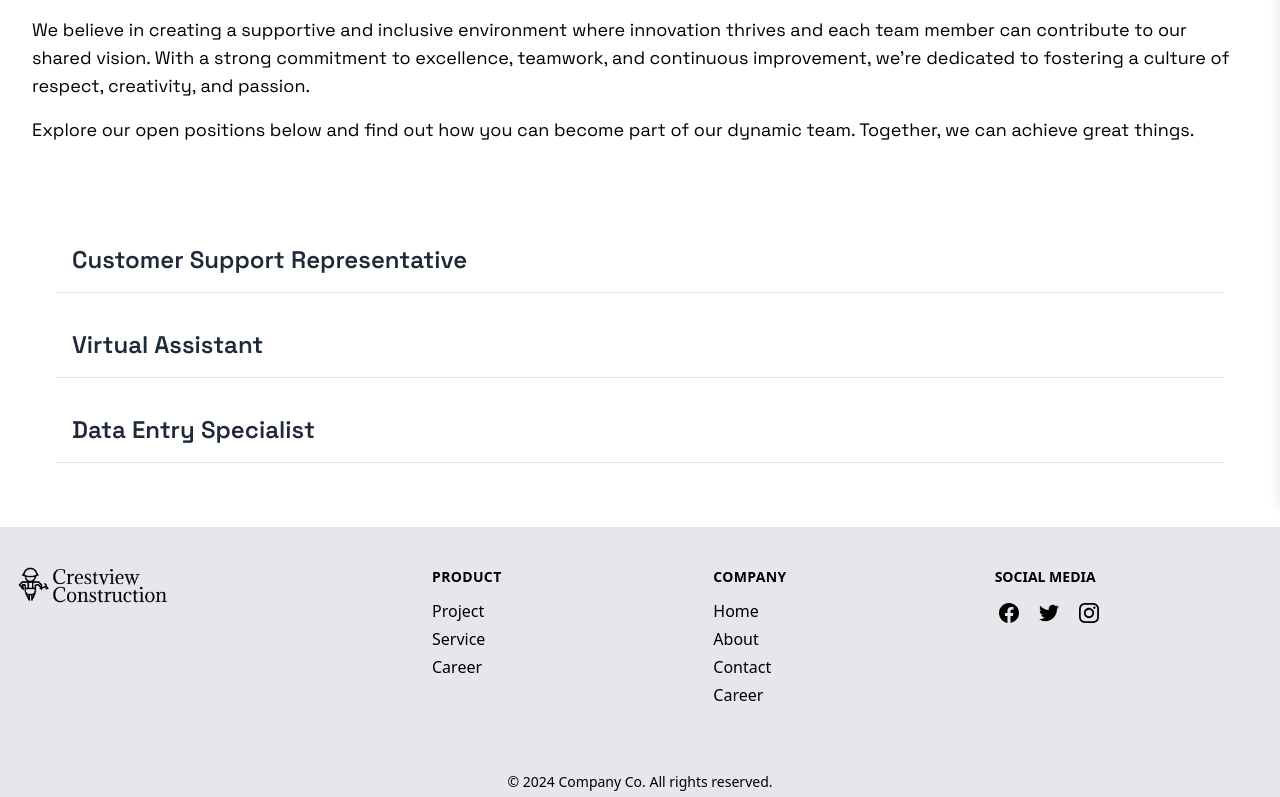
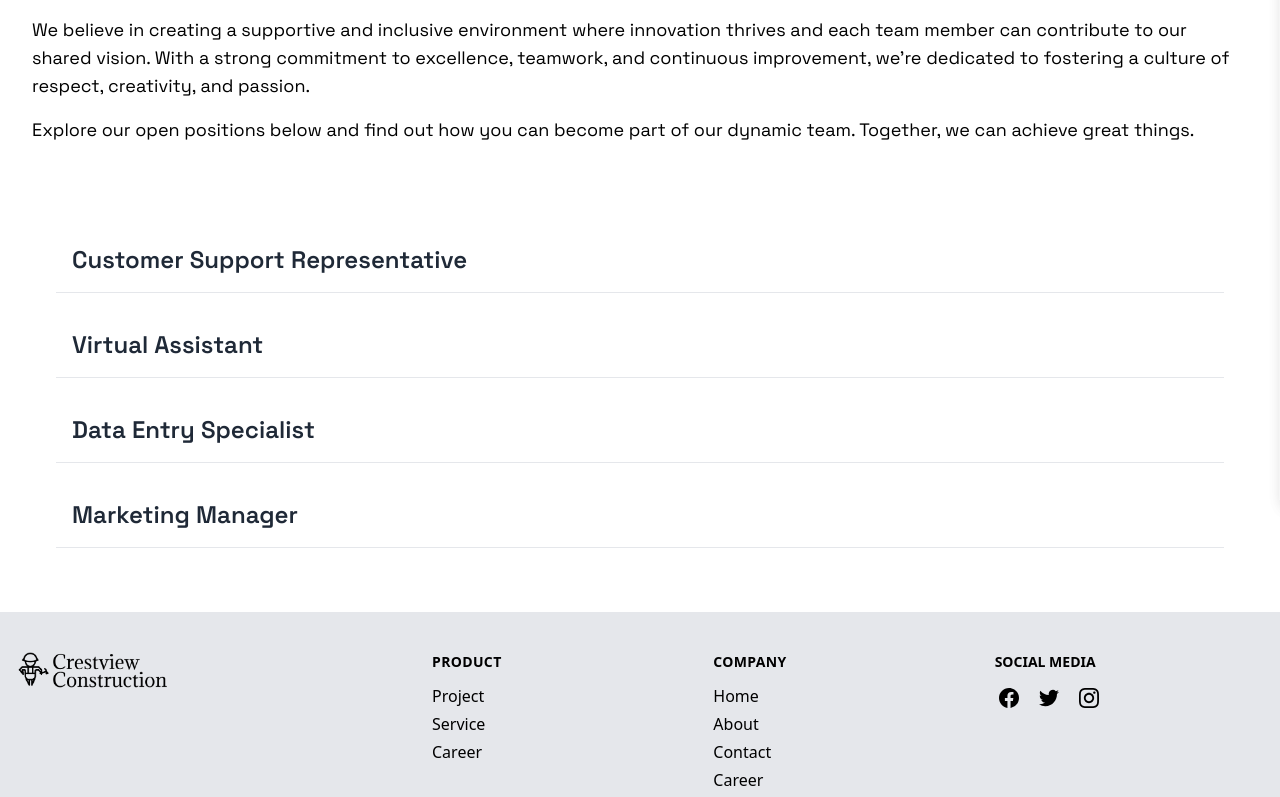
Before and after one commit to codenameMANUEL/crestview, a React (Vite) app: page /career in a window 1280 px wide. Shown: the part 300-1097 px from the top of the page. Built offline with nearby package versions, Linux system fonts and the light colour scheme.

Commit message:
fixed hero

```diff
--- a/src/pages/Careers.jsx
+++ b/src/pages/Careers.jsx
@@ -122,6 +122,38 @@ export default function Careers() {
           "Organizing and maintaining digital and paper files",
           "Ensuring data security and confidentiality",
           " Performing regular backups to ensure data preservation "
+          // More responsibilities...
+        ],
+      },
+    },
+    {
+      question: "Marketing Manager",
+      answer:
+        "We're seeking a dynamic Marketing Manager to lead and execute strategic marketing initiatives. The ideal candidate will have experience in developing and implementing marketing strategies, managing campaigns, and driving brand awareness. Strong leadership, communication, and analytical skills are essential to effectively collaborate with cross-functional teams and deliver measurable results.",
+      details: {
+        whatWeOffer: [
+          "Full-time virtual assistant career, offering the flexibility to work remotely.",
+          "$75,000 to $85,000 per year",
+          "401(k)",
+          "Health insurance",
+          "We will provide professional training to all staff members",
+          "* We provide Work tools such as a laptop and other necessary equipment"
+          // More offers...
+        ],
+        qualitiesWeValue: [
+          "Openness to learn and be coached.",
+          "Outgoing, friendly, positive, and approachable personality.",
+          // More qualities...
+        ],
+        yourQualifications: [
+          "Basic computer literacy is essential.",
+          // More qualifications...
+        ],
+        yourJobResponsibilities: [
+          "Own the overall success of assigned campaigns with the aim of delivering above & beyond on behalf of our clients.",
+          "Build client materials including but not limited to talent slides, strategy decks and campaign reports.",
+          "Manage the day-to-day workload across assigned campaigns, including delegation of tasks to Coordinator(s) where needed and ensuring team alignment.",
+          " Performing regular backups to ensure data preservation ",
           // More responsibilities...
         ],
       },
--- a/src/pages/Hero.jsx
+++ b/src/pages/Hero.jsx
@@ -66,7 +66,7 @@ const HeroSection = () => {
       className="relative min-h-screen bg-cover bg-no-repeat bg-right"
       style={{
         backgroundImage:
-          "url('https://images.pexels.com/photos/1463917/pexels-photo-1463917.jpeg?auto=compress&cs=tinysrgb&w=600')",
+          "url('https://images.pexels.com/photos/236709/pexels-photo-236709.jpeg?auto=compress&cs=tinysrgb&w=600')",
       }}
     >
       <div className="absolute inset-0 bg-black opacity-40"></div>
```
